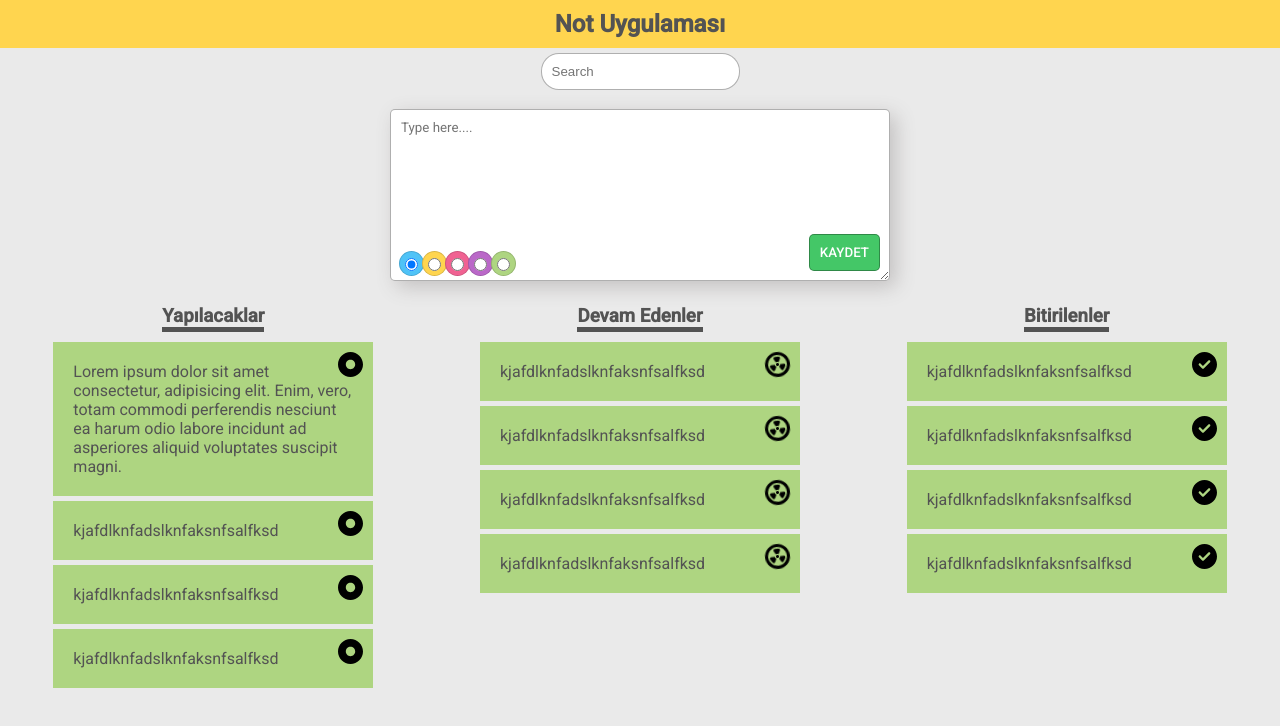
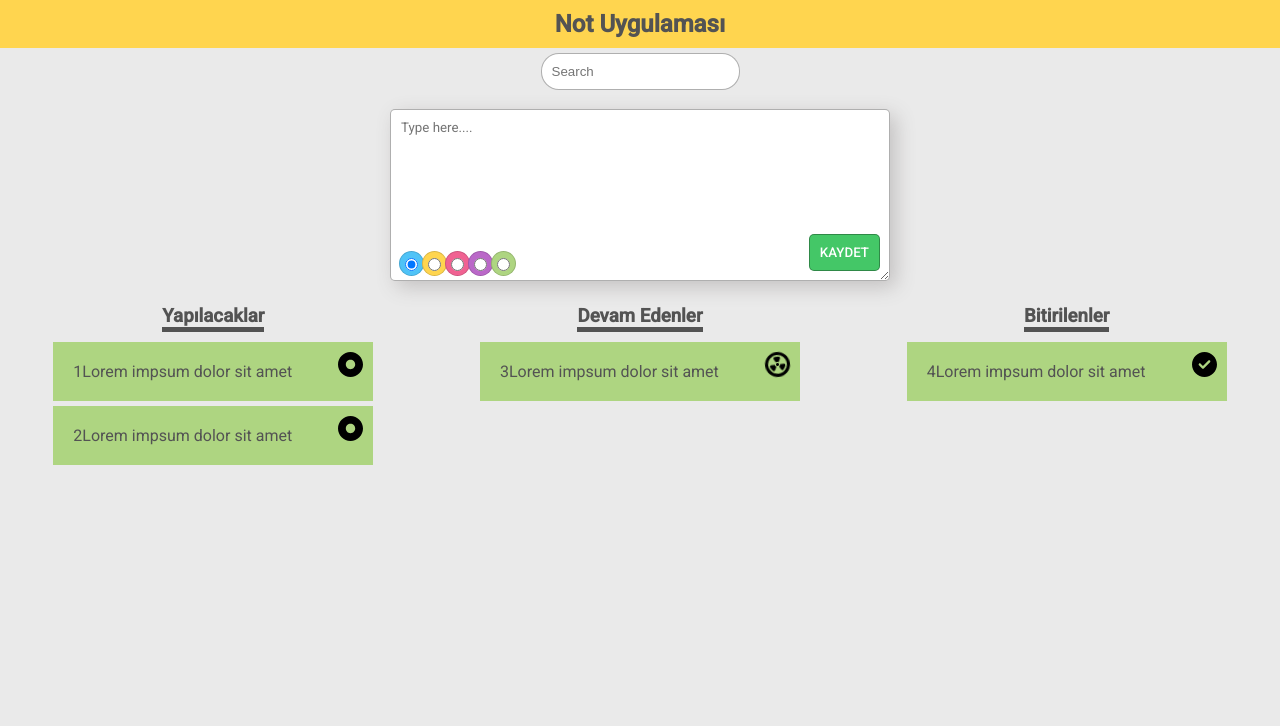
Before and after one commit to hberkayaktas/React-Note-App, a React (Create React App) app: page / in a window 1280 px wide. Shown: the top 726 px of the page. Built offline with nearby package versions, Linux system fonts and the light colour scheme.

Commit message:
redux provider and notes fetching completed

```diff
--- a/src/components/Begin.js
+++ b/src/components/Begin.js
@@ -1,30 +1,27 @@
-import React from 'react'
+import React from "react";
+import { useSelector } from "react-redux";
 
 function Begin() {
+  const items = useSelector((state) =>
+    state.notes.items.filter((item) => item.status === "Keep")
+  );
+  console.log(items);
   return (
-      <div className="col_md_4 x_center f_wrap">
-      <h3>Devam Edenler</h3><br />
+    <div className="col_md_4 x_center f_wrap">
+      <h3>Devam Edenler</h3>
+      <br />
       <div className="col w_100 x_center">
-        <div className="bg-green p_4 w_75 mx_25 mb_5px card">
-          kjafdlknfadslknfaksnfsalfksd
-          <button className="btn_status keep"><i className="fa-solid fa-circle-radiation" /></button>
-        </div>
-        <div className="bg-green p_4 w_75 mx_25 mb_5px card">
-          kjafdlknfadslknfaksnfsalfksd
-          <button className="btn_status keep"><i className="fa-solid fa-circle-radiation" /></button>
-        </div>
-        <div className="bg-green p_4 w_75 mx_25 mb_5px card">
-          kjafdlknfadslknfaksnfsalfksd
-          <button className="btn_status keep"><i className="fa-solid fa-circle-radiation" /></button>
-        </div>
-        <div className="bg-green p_4 w_75 mx_25 mb_5px card">
-          kjafdlknfadslknfaksnfsalfksd
-          <button className="btn_status keep"><i className="fa-solid fa-circle-radiation" /></button>
-        </div>
+        {items.map((item) => (
+          <div className="bg-green p_4 w_75 mx_25 mb_5px card">
+            {item.content}
+            <button className="btn_status keep">
+              <i className="fa-solid fa-circle-radiation" />
+            </button>
+          </div>
+        ))}
       </div>
     </div>
-
-  )
+  );
 }
 
-export default Begin
+export default Begin;
--- a/src/components/Completed.js
+++ b/src/components/Completed.js
@@ -1,35 +1,24 @@
 import React from "react";
-
+import { useSelector } from "react-redux";
 function Completed() {
+  const items = useSelector((state) =>
+    state.notes.items.filter((item) => item.status === "Completed")
+  );
+  console.log(items);
   return (
     <div className="col_md_4 x_center f_wrap">
       <h3>Bitirilenler</h3>
       <br />
+
       <div className="col w_100 x_center">
-        <div className="bg-green p_4 w_75 mx_25 mb_5px  card">
-          kjafdlknfadslknfaksnfsalfksd
-          <button className="btn_status">
-            <i className="fa-solid fa-circle-check" />
-          </button>
-        </div>
-        <div className="bg-green p_4 w_75 mx_25 mb_5px  card">
-          kjafdlknfadslknfaksnfsalfksd
-          <button className="btn_status">
-            <i className="fa-solid fa-circle-check" />
-          </button>
-        </div>
-        <div className="bg-green p_4 w_75 mx_25 mb_5px  card">
-          kjafdlknfadslknfaksnfsalfksd
-          <button className="btn_status">
-            <i className="fa-solid fa-circle-check" />
-          </button>
-        </div>
-        <div className="bg-green p_4 w_75 mx_25 mb_5px  card">
-          kjafdlknfadslknfaksnfsalfksd
-          <button className="btn_status">
-            <i className="fa-solid fa-circle-check" />
-          </button>
-        </div>
+        {items.map((item) => (
+          <div className="bg-green p_4 w_75 mx_25 mb_5px card">
+            {item.content}
+            <button className="btn_status">
+              <i className="fa-solid fa-circle-check" />
+            </button>
+          </div>
+        ))}
       </div>
     </div>
   );
--- a/src/components/NotBegin.js
+++ b/src/components/NotBegin.js
@@ -1,30 +1,27 @@
-import React from 'react'
+import React from "react";
+import { useSelector } from "react-redux";
 
 function NotBegin() {
+  const items = useSelector((state) =>
+    state.notes.items.filter((item) => item.status === "Added")
+  );
+  console.log(items);
   return (
-      <div className="col_md_4 x_center f_wrap">
-      <h3>Yapılacaklar</h3><br />
+    <div className="col_md_4 x_center f_wrap">
+      <h3>Yapılacaklar</h3>
+      <br />
       <div className="col w_100 x_center">
-        <div className="bg-green p_4 w_75 mx_25 mb_5px card">
-          Lorem ipsum dolor sit amet consectetur, adipisicing elit. Enim, vero, totam commodi perferendis nesciunt ea harum odio labore incidunt ad asperiores aliquid voluptates suscipit magni.
-          <button className="btn_status"><i className="fa-solid fa-circle-dot" /></button>
-        </div>
-        <div className="bg-green p_4 w_75 mx_25 mb_5px card">
-          kjafdlknfadslknfaksnfsalfksd
-          <button className="btn_status"><i className="fa-solid fa-circle-dot" /></button>
-        </div>
-        <div className="bg-green p_4 w_75 mx_25 mb_5px card">
-          kjafdlknfadslknfaksnfsalfksd
-          <button className="btn_status"><i className="fa-solid fa-circle-dot" /></button>
-        </div>
-        <div className="bg-green p_4 w_75 mx_25 mb_5px card">
-          kjafdlknfadslknfaksnfsalfksd
-          <button className="btn_status"><i className="fa-solid fa-circle-dot" /></button>
-        </div>
+        {items.map((item) => (
+          <div className="bg-green p_4 w_75 mx_25 mb_5px card">
+            {item.content}
+            <button className="btn_status">
+              <i className="fa-solid fa-circle-dot" />
+            </button>
+          </div>
+        ))}
       </div>
     </div>
-
-  )
+  );
 }
 
-export default NotBegin
+export default NotBegin;
--- a/src/index.js
+++ b/src/index.js
@@ -3,11 +3,15 @@ import ReactDOM from 'react-dom/client';
 import './index.css';
 import App from './App';
 import reportWebVitals from './reportWebVitals';
+import { Provider } from 'react-redux';
+import { store } from "./redux/store";
 
 const root = ReactDOM.createRoot(document.getElementById('root'));
 root.render(
   <React.StrictMode>
+    <Provider store={store}>
     <App />
+    </Provider>
   </React.StrictMode>
 );
 
--- /dev/null
+++ b/src/redux/notes/notesSlice.js
@@ -0,0 +1,30 @@
+import { createSlice } from "@reduxjs/toolkit";
+
+export const notesSlice = createSlice({
+      name:"notes",
+      initialState:{
+            items:[{
+                        id:1,
+                        content:"1Lorem impsum dolor sit amet",
+                        status:"Added"
+                  },
+                  {
+                        id:2,
+                        content:"2Lorem impsum dolor sit amet",
+                        status:"Added"
+                  },
+                  {
+                        id:3,
+                        content:"3Lorem impsum dolor sit amet",
+                        status:"Keep"
+                  },
+                  {
+                        id:4,
+                        content:"4Lorem impsum dolor sit amet",
+                        status:"Completed"
+                  }],
+      },
+      reducers:{},
+});
+
+export default notesSlice.reducer;
--- /dev/null
+++ b/src/redux/store.js
@@ -0,0 +1,9 @@
+import { configureStore } from "@reduxjs/toolkit";
+
+import notesSlice from "./notes/notesSlice";
+
+export const store = configureStore({
+      reducer:{
+            notes:notesSlice,
+      }
+})
```
